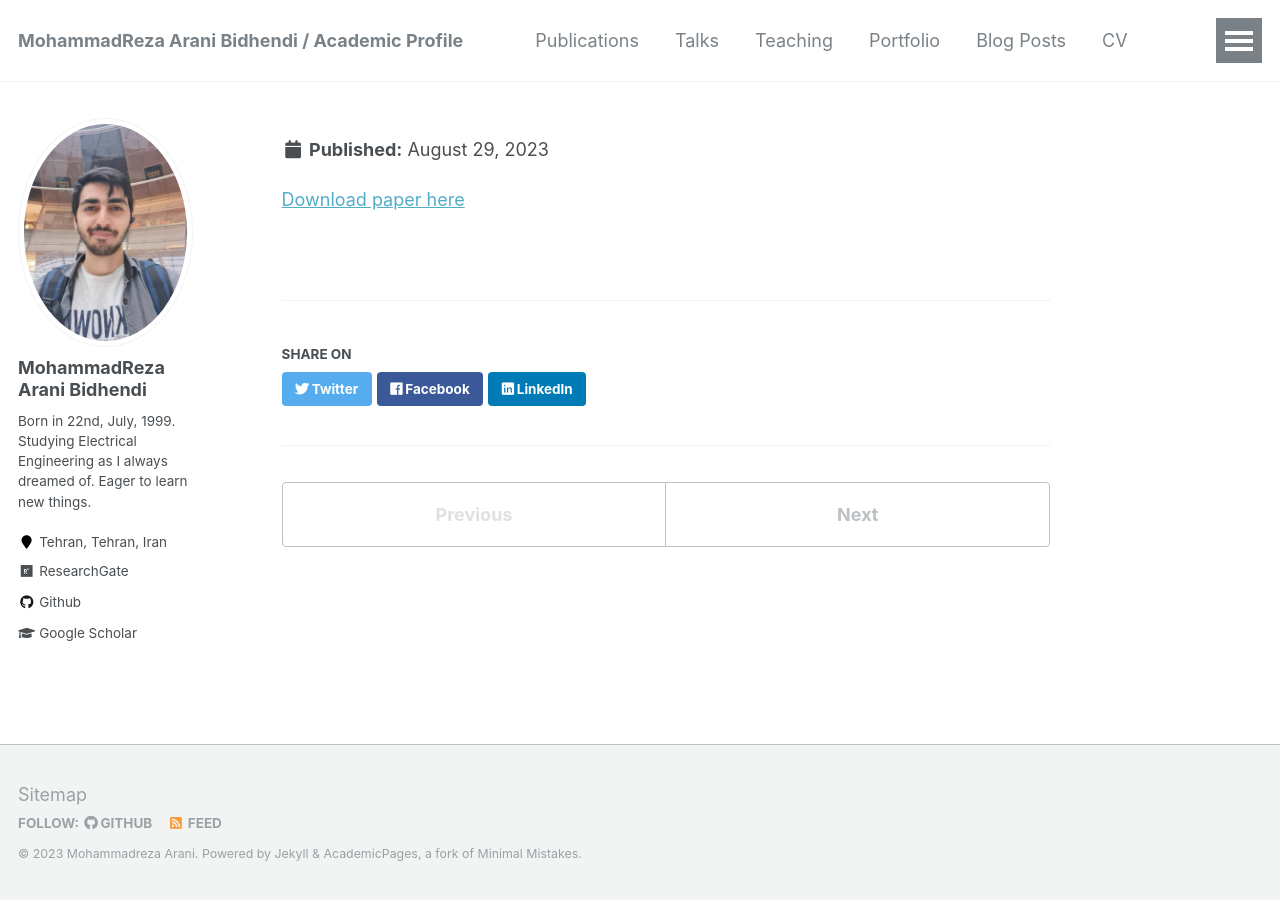
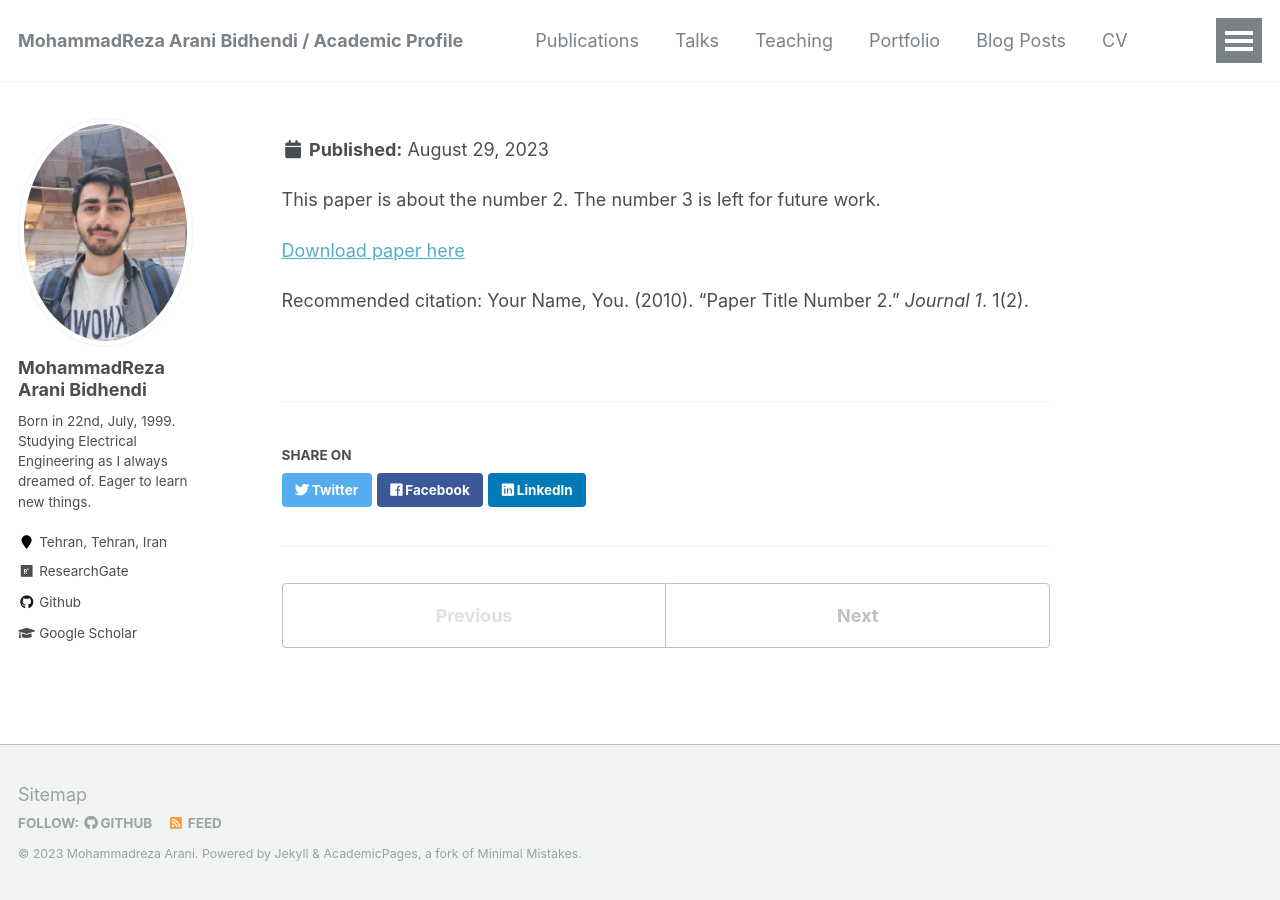
Before and after one commit to MohammadReza-Arani/MohammadReza-Arani.github.io, a Jekyll site: the page built from _publications/2009-10-01-paper-title-number-1.md, in a window 1280 px wide. Built offline with Jekyll 4.4.1, drawn with Linux system fonts in a browser that asks for light colours.

Commit message:
Update 2009-10-01-paper-title-number-1.md

```diff
--- a/_publications/2009-10-01-paper-title-number-1.md
+++ b/_publications/2009-10-01-paper-title-number-1.md
@@ -8,6 +8,8 @@ venue: 'Scientia Iranica'
 paperurl: 'https://scientiairanica.sharif.edu/article_22050_dc11eeb3e084737c7a12cab06c43fd08.pdf'
 citation: 'M. Arani, (2022). &quot; Smart microgrid educational laboratory: An integrated electric and communications infrastructure platform.&quot; <i>Scientia Iranica</i>.'
 ---
-
+This paper is about the number 2. The number 3 is left for future work.
 
 [Download paper here](http://academicpages.github.io/files/paper2.pdf)
+
+Recommended citation: Your Name, You. (2010). "Paper Title Number 2." <i>Journal 1</i>. 1(2).
```
